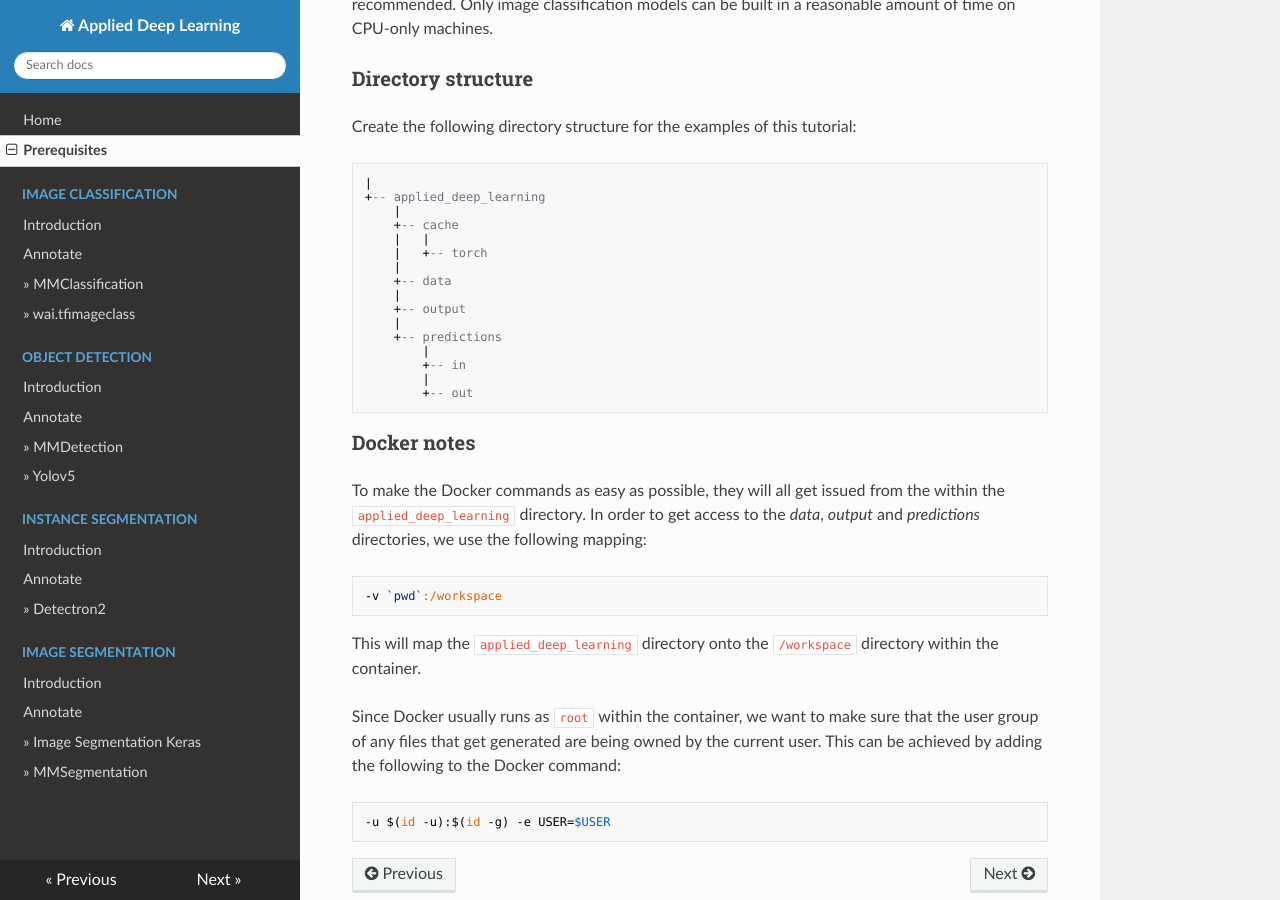
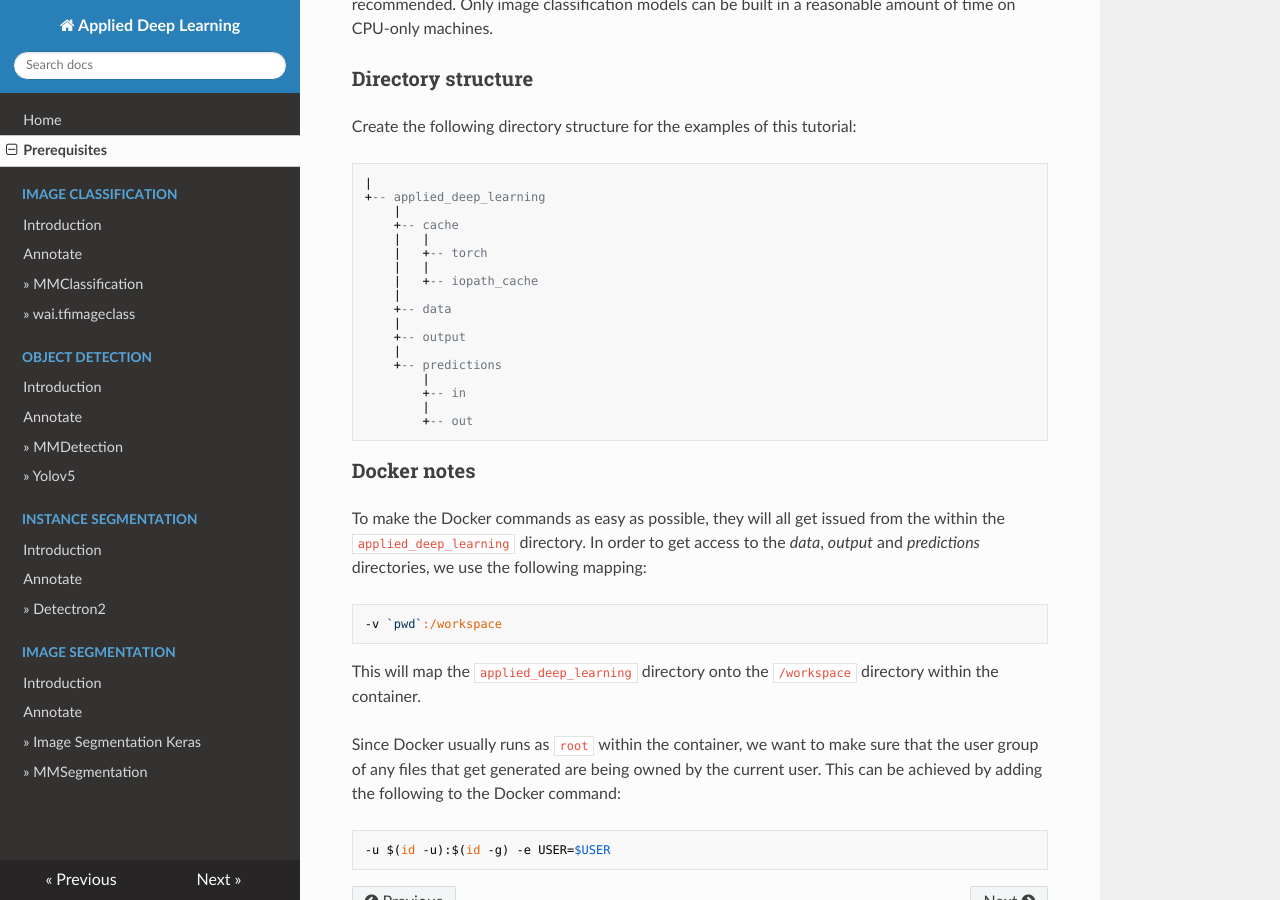
Before and after one commit to waikato-datamining/applied-deep-learning, an MkDocs documentation site: the page built from docs/prerequisites.md, in a window 1280 px wide and 900 px high, scrolled down 688 px. Built offline with MkDocs 1.6.1, drawn with Linux system fonts in a browser that asks for light colours; nearby versions of some CDN libraries.

Commit message:
added cache/iopath_cache

```diff
--- a/docs/prerequisites.md
+++ b/docs/prerequisites.md
@@ -31,6 +31,8 @@ Create the following directory structure for the examples of this tutorial:
     +-- cache
     |   |
     |   +-- torch
+    |   |
+    |   +-- iopath_cache
     |
     +-- data
     |
```
